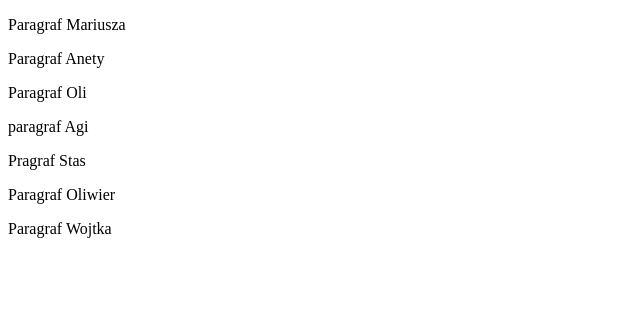
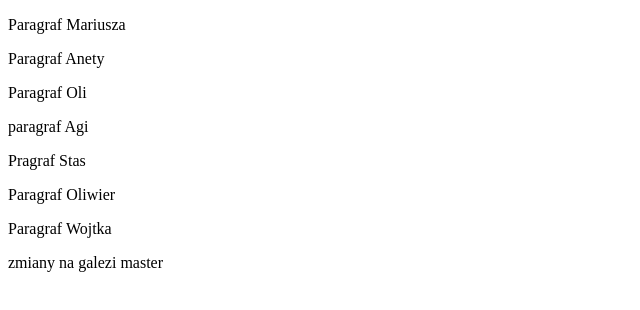
Before and after one commit to wasilionok/wasilionok.github.io, a plain HTML site: page index.html in a window 1280 px wide. Shown: the whole page, without its empty margins (0-640 px from the left). Drawn offline with Linux system fonts and the light colour scheme.

Commit message:
dodoany nowy komentarz na galezi master

```diff
--- a/index.html
+++ b/index.html
@@ -12,5 +12,7 @@
     <p>Pragraf Stas</p>
     <p>Paragraf Oliwier</p>
     <p>Paragraf Wojtka</p>
+
+    <p>zmiany na galezi master</p>
 </body>
 </html>
```
